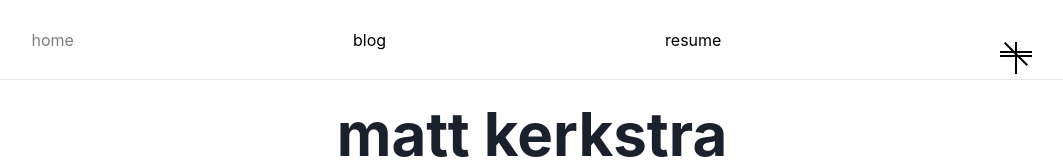
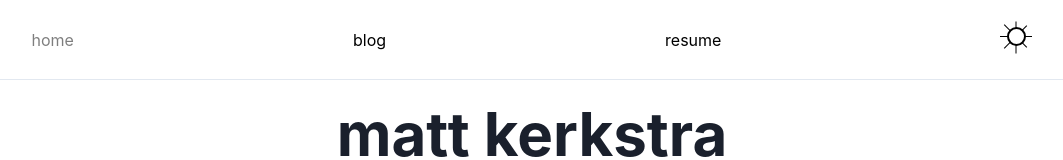
Before and after one commit to mkerkstra/blogsite, a Next.js app: page / in a window 1280 px wide. Shown: the top 160 px of the page, without its empty margins (108-1171 px from the left). Built offline with nearby package versions, Linux system fonts and the light colour scheme.

Commit message:
fix dark/light mode icons

```diff
--- a/src/components/DarkModeSwitch.tsx
+++ b/src/components/DarkModeSwitch.tsx
@@ -28,82 +28,61 @@ const darkModeIcon = () => (
         group-hover:translate-y-[1.25%] group-hover:-scale-0
         group:hover:opacity-0 delay-250 duration-500 ease-in-out
       `}/>
-      <div className={`
-        my-auto
-        mr-[8%]
-        center
-        h-[95%]
-        w-[95%]
-        bg-black
-        rounded-full
-        transition-transform group-hover:translate-x-[2.5%]
-        group-hover:translate-y-[1.25%] group-hover:-scale-0
-        group:hover:opacity-100 delay-250 duration-500 ease-in-out
-      `}/>
     </div>
   </div>
 );
 
+const lightModeStyles = {
+  button: `
+    relative h-full w-full
+    hover:animate-[spin_2s_linear_infinite]
+  `,
+  rayContainer: `
+      container
+      absolute
+      bottom-[40.5%]
+  `,
+  rays: `
+    origin-center
+    border-black
+  `,
+  sun: `
+    absolute
+    border-2
+    w-[60%]
+    h-[60%]
+    left-[20%]
+    top-[20%]
+    border-black
+    bg-white
+    rounded-full
+  `,
+};
+
 const lightModeIcon = () => (
-  <div className={`
-    grid
-    grid-rows-[100%]
-    grid-cols-[100%]
-    group
-    h-full
-    w-full
-    bg-white;
-  `}>
-    <div className={`
-      justify-self-center
-      h-full
-      w-full
-      rotate-180
-      border-t-2 border-black
-    `}/>
-    <div className={`
-      justify-self-center
-      h-full
-      w-full
-      border-t-2 border-black
-      rotate-45
-    `}/>
-    <div className={`
-      justify-self-center
-      h-full
-      w-full
-      border-t-2 border-black
-      rotate-225
-    `}/>
-    <div className={`
-      justify-self-center
-      right-1/2
-      h-full
-      w-full
-      border-t-2 border-black
-      rotate-90
-    `}/>
-    <div className={`
-      justify-self-center
-      background-color:white
-      h-[60%]
-      w-[60%]
-      rounded-full
-    `}/>
+  <div className={lightModeStyles.button}>
+    <div className={lightModeStyles.rayContainer}>
+      <hr className={lightModeStyles.rays}/>
+      <hr className={`
+        ${lightModeStyles.rays}
+        rotate-90`
+      }/>
+      <hr className={`
+        ${lightModeStyles.rays}
+        rotate-45
+        -translate-y-[2.5px]
+        -translate-x-[.5px]
+      `}/>
+      <hr className={`
+        ${lightModeStyles.rays}
+        -rotate-45
+        -translate-y-[2.5px]
+        -translate-x-[.5px]
+      `}/>
+    </div>
+    <div className={lightModeStyles.sun}/>
   </div>
 );
-// const switchContainer = `
-//   dark:bg-white dark:border-[#494949]
-//   bg-black border-white
-//   focus:outline-none focus-visible:ring-2
-//   focus-visible:ring-[#a8a9ff8c]
-//   focus-visible:ring-opacity-75
-//   relative inline-flex flex-shrink-0
-//   h-[1.68rem] w-[2.95rem]
-//   border-2
-//   rounded-full cursor-pointer
-//   transition-colors ease-in-out duration-200
-// `;
 
 export default function DarkModeSwitch() {
   const [darkMode, switchDarkMode] = useDarkMode();
@@ -116,14 +95,6 @@ export default function DarkModeSwitch() {
       {
         darkMode ? darkModeIcon() : lightModeIcon()
       }
-      {/* <span
-        className={`
-            dark:translate-x-0 dark:bg-[#494949]
-            translate-x-[1.25rem] bg-white
-            pointer-events-none inline-block
-            h-[1.5rem] w-[1.5rem] rounded-full
-            shadow-lg
-            transform ring-0 transition ease-in-out duration-200`}/> */}
     </Switch>
   );
 }
```
